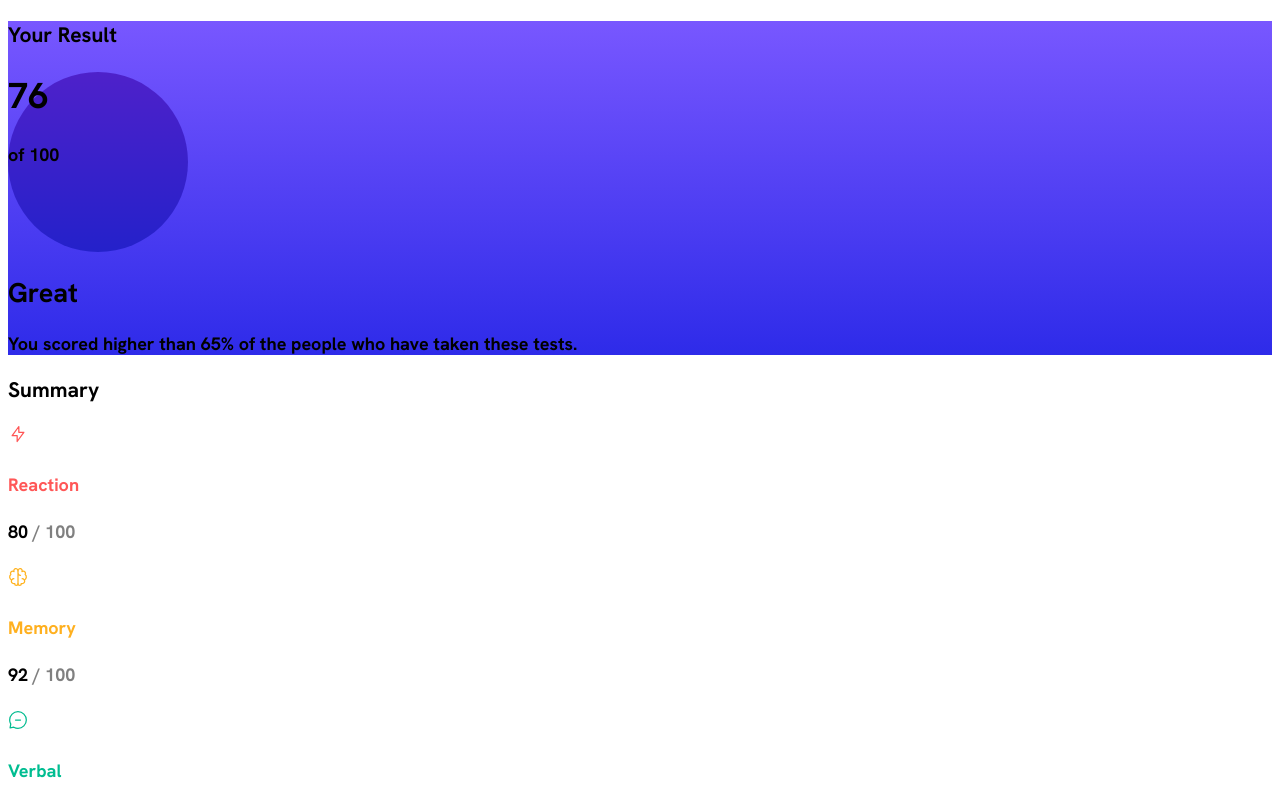
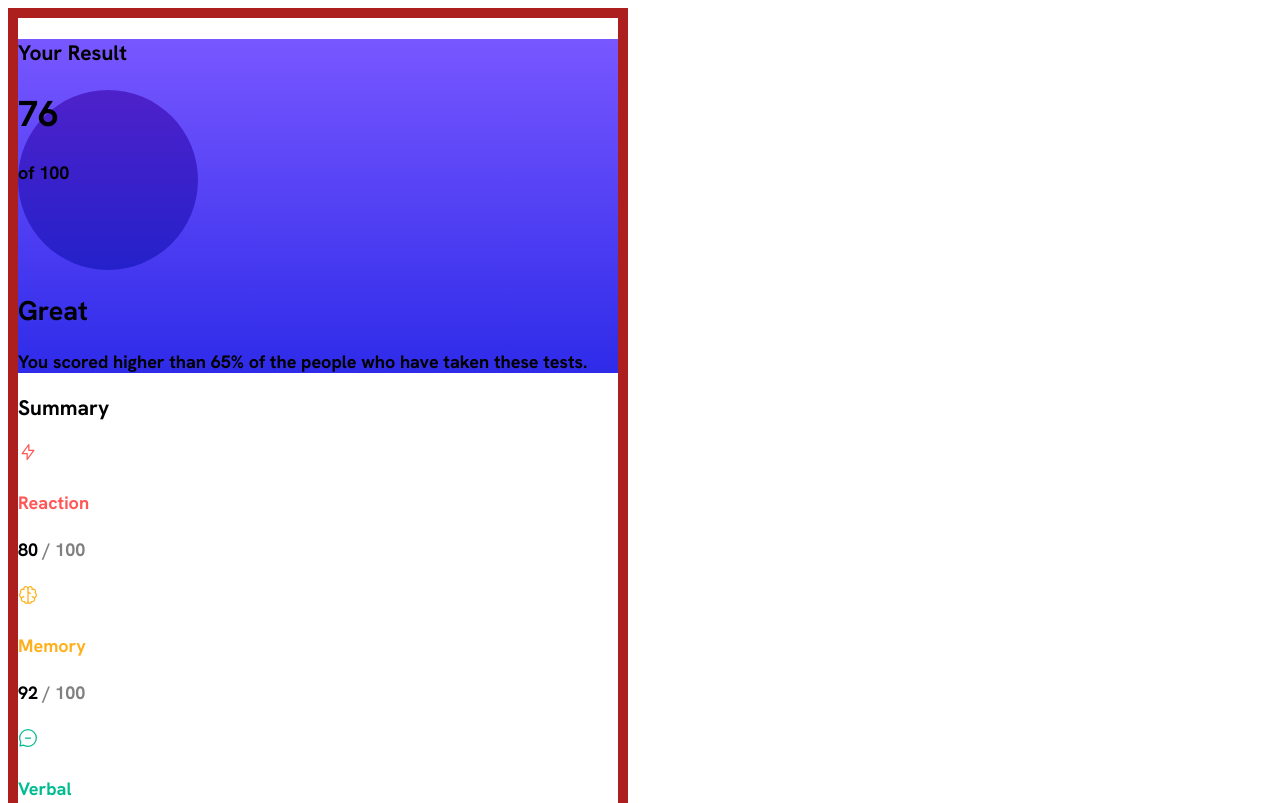
Before and after one commit to nth-linguist/FEM-results-summary-component-main, a plain HTML site: page results-summary-component-main/index.html in a window 1280 px wide. Shown: the top 803 px of the page. Drawn offline with Linux system fonts and the light colour scheme.

Commit message:
Update styles.css
summary layout

```diff
--- a/results-summary-component-main/styles.css
+++ b/results-summary-component-main/styles.css
@@ -99,8 +99,14 @@ div#summarySection {
   border: 10px #ffffff;
 }
 
-.card {
-  width: 400px;
+#card {
+  width: 600px;
+
+  border: 10px rgb(173, 31, 31);
+  border-style: solid;
+}
+
+#cardWrapper {
   display: flex;
   justify-content: center;
   align-items: center;
```
